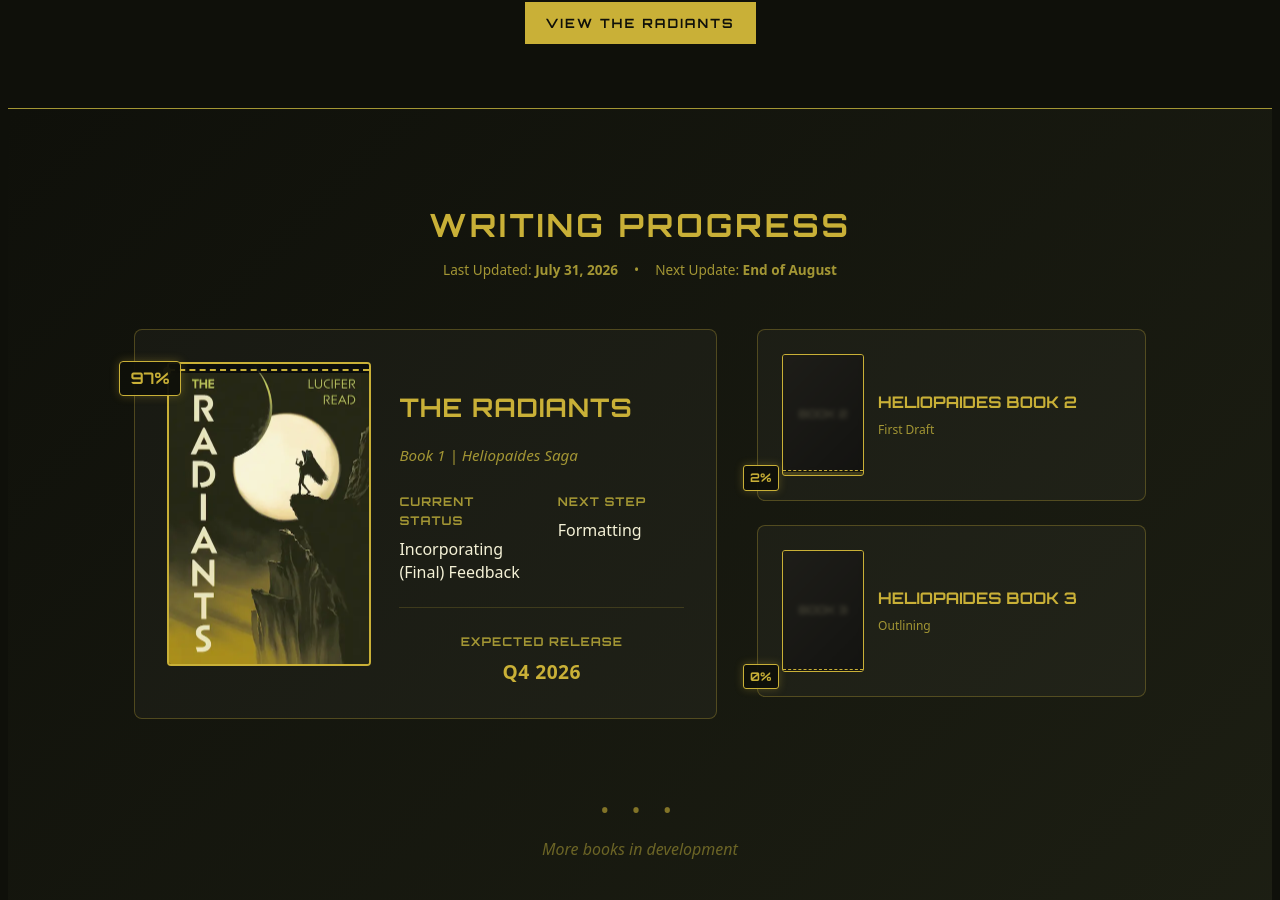
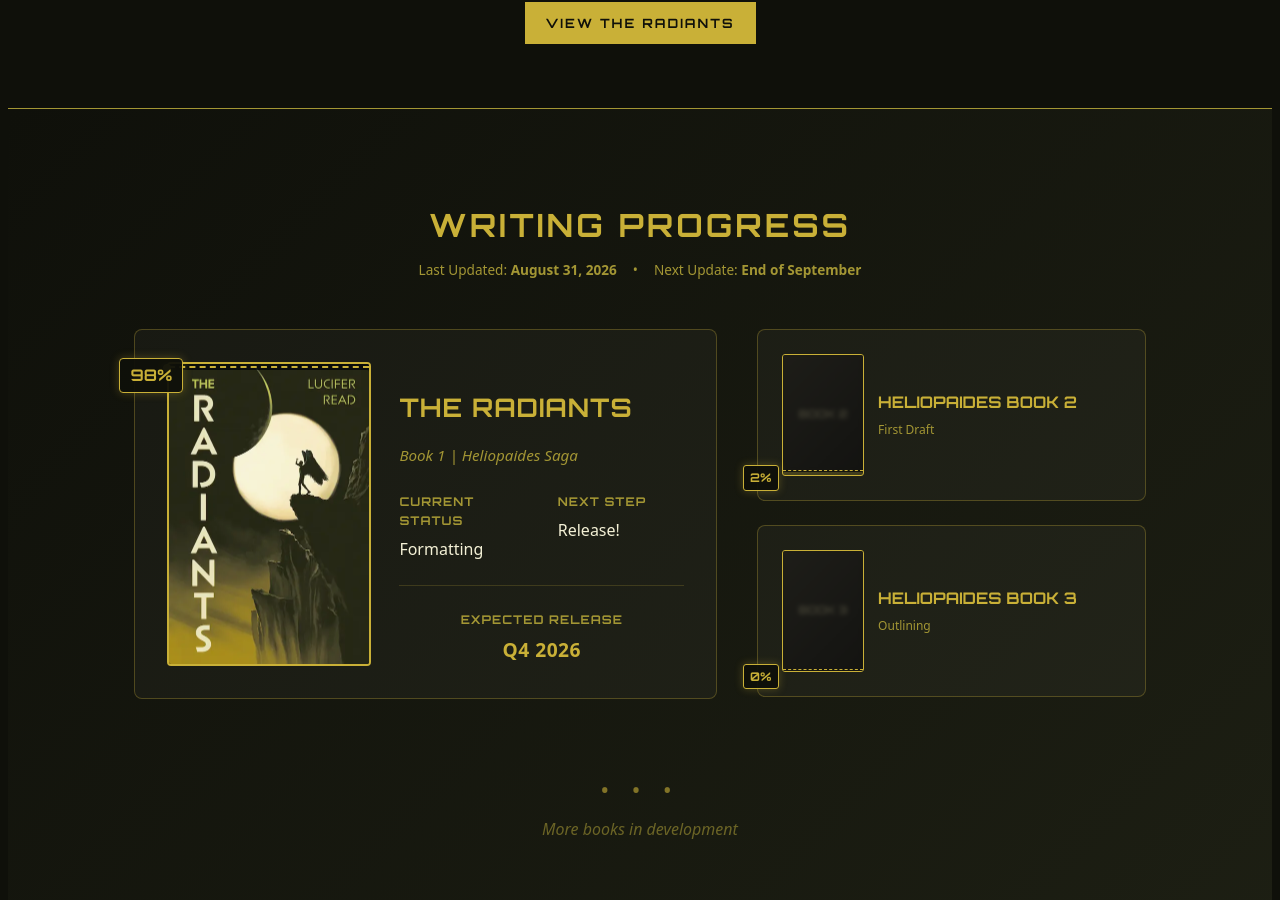
Before and after one commit to luciferread/luciferread.github.io, a Jekyll site: the page built from index.html, in a window 1280 px wide and 900 px high, scrolled down 1024 px. Built offline with Jekyll 4.4.1, drawn with Linux system fonts in a browser that asks for light colours.

Commit message:
August update

```diff
--- a/index.html
+++ b/index.html
@@ -41,16 +41,16 @@ stories of extinction, survival, and immortality."
         <h2>WRITING PROGRESS</h2>
     </div>
     <div class="progress-meta">
-        <span class="progress-meta-item">Last Updated: <strong>July 31, 2026</strong></span>
+        <span class="progress-meta-item">Last Updated: <strong>August 31, 2026</strong></span>
         <span class="progress-meta-separator">•</span>
-        <span class="progress-meta-item">Next Update: <strong>End of August</strong></span>
+        <span class="progress-meta-item">Next Update: <strong>End of September</strong></span>
     </div>
 
     <div class="progress-container-featured">
         <!-- FEATURED BOOK 1 -->
         <div class="book-progress-card featured">
             <div class="book-cover-container">
-                <div class="book-cover-progress" data-progress="97"></div>
+                <div class="book-cover-progress" data-progress="98"></div>
                 <img src="/assets/images/radiant_cover_400w.webp" alt="The Radiants Cover" class="book-cover">
                 <div class="progress-marker">
                     <span class="progress-percentage-overlay"></span>
@@ -63,11 +63,11 @@ stories of extinction, survival, and immortality."
                 <div class="progress-details">
                     <div class="progress-status">
                         <div class="progress-label">Current Status</div>
-                        <div class="progress-value">Incorporating (Final) Feedback</div>
+                        <div class="progress-value">Formatting</div>
                     </div>
                     <div class="progress-next">
                         <div class="progress-label">Next Step</div>
-                        <div class="progress-value">Formatting</div>
+                        <div class="progress-value">Release!</div>
                     </div>
                 </div>
 
```
Also changed, not shown: _posts/2026-08-31-update.md (added, +27 -0 lines), 2 other files.
